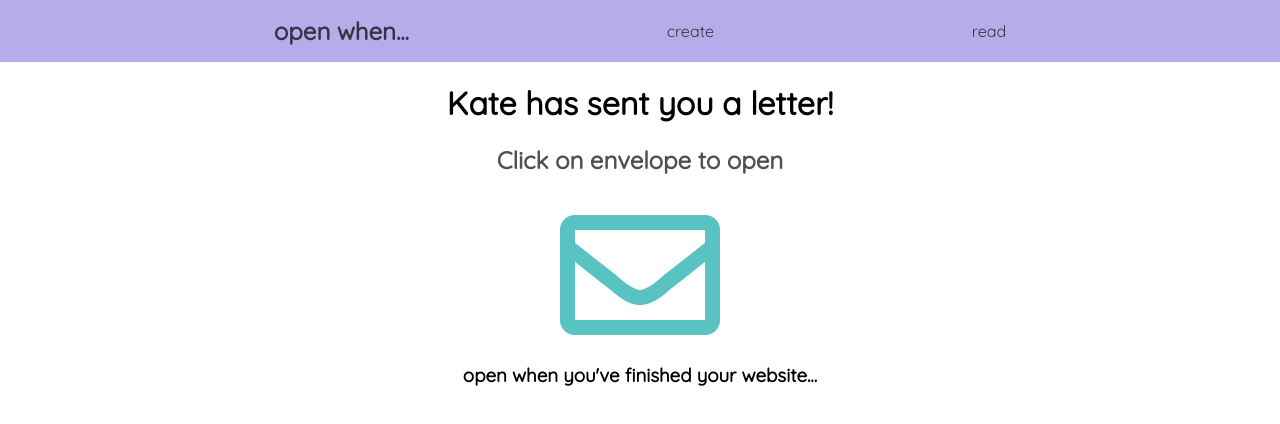
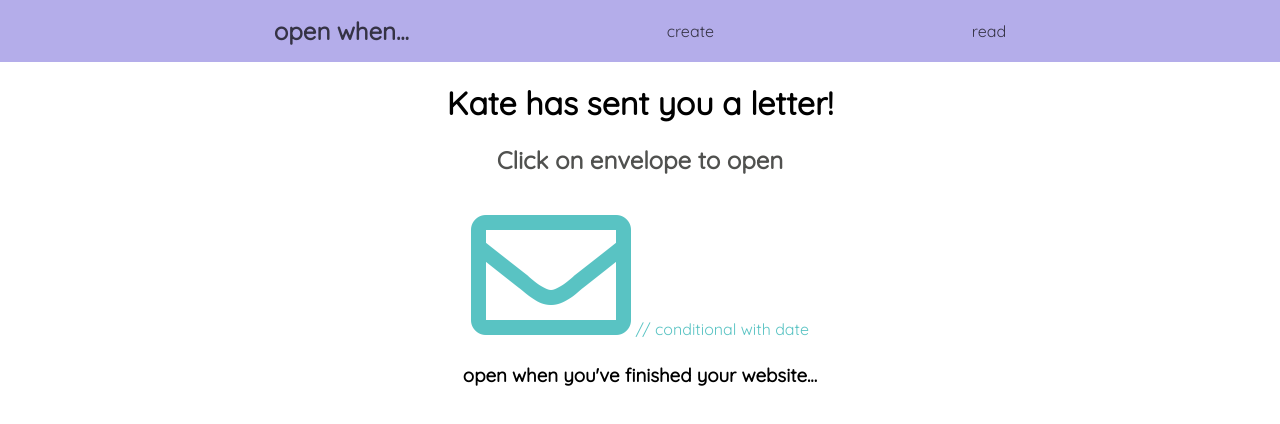
Before and after one commit to jimenezatmit/weblab-openwhen, a React app: page /read in a window 1280 px wide. Shown: the top 424 px of the page. Built offline with nearby package versions, Linux system fonts and the light colour scheme; no server answers; the HTML template or start-up script is replaced by a standard one.

Commit message:
notes from meeting

```diff
--- a/client/src/components/App.js
+++ b/client/src/components/App.js
@@ -54,6 +54,7 @@ class App extends Component {
   render() {
     return (
       <>
+        {/* put in div and fixed height */}
         <NavBar />
         <Router>
           {/* <Skeleton
--- a/client/src/components/modules/Letter.js
+++ b/client/src/components/modules/Letter.js
@@ -23,6 +23,7 @@ class Letter extends Component {
       recipient_email: "",
       sender_name: "",
       prompt: "",
+      //has sent
     };
   }
 
@@ -41,11 +42,15 @@ class Letter extends Component {
   handleSubmit = (event) => {
     event.preventDefault();
     console.log(this.state);
+
+    const body = { parent: this.props.letterID, content: value }; //fields that we would save into api
+    post("/api/letter", body);
+
     // this.props.onSubmit && this.props.onSubmit(this.state.value);
     this.setState({
       open_date: "",
       message: "",
-      _id: "",
+      // _id: "",
       recipient_email: "",
       sender_name: "",
       prompt: "",
--- a/client/src/components/pages/Create.js
+++ b/client/src/components/pages/Create.js
@@ -19,12 +19,13 @@ class Create extends Component {
 
   // this gets called when the user pushes "add another!", so their
   // letters get stored in the letter package right away
-  addNewLetter = (letterObj) => {
-    this.setState({
-      letters: this.state.letters.concat(letterObj),
-    });
-    console.log(this.state.letters);
-  };
+  // not relevant unless displaying letters
+  // addNewLetter = (letterObj) => {
+  //   this.setState({
+  //     letters: this.state.letters.concat(letterObj),
+  //   });
+  //   console.log(this.state.letters);
+  // };
 
   render() {
     return (
@@ -34,6 +35,7 @@ class Create extends Component {
           enter the fields below to write letters to send to your recipient!
         </div>
         <NewLetter addNewLetter={this.addNewLetter} />
+        {/* add state, number of forms showing, add 1 to number of forms showing with every button, using .map */}
       </>
     );
   }
--- a/client/src/components/pages/Read.js
+++ b/client/src/components/pages/Read.js
@@ -1,15 +1,12 @@
 import React, { Component } from "react";
-import {Link} from "@reach/router";
-import {Router} from "@reach/router";
+import { Link } from "@reach/router";
+import { Router } from "@reach/router";
 import { navigate } from "@reach/router";
-
 
 import "../../utilities.css";
 import "./Read.css";
 // import { FontAwesomeIcon } from '@fortawesome/react-fontawesome'
 // import { faEnvelope } from '@fortawesome/free-solid-svg-icons'
-
-
 
 class Read extends Component {
   constructor(props) {
@@ -18,15 +15,19 @@ class Read extends Component {
 
   render() {
     return (
-
       <>
-      <link rel="stylesheet" href="https://use.fontawesome.com/releases/v5.12.1/css/all.css" crossorigin="anonymous"></link>
-        <h1 className = "u-textCenter"> Kate has sent you a letter!</h1>
-        <h2 className = "Read-instruction"> Click on envelope to open </h2>
-        <div className = "Read-envelopeCentered Read-envelopeBlue">
-            <i onClick={() => navigate("/letter/")} className="far fa-envelope fa-10x "></i>
+        <link
+          rel="stylesheet"
+          href="https://use.fontawesome.com/releases/v5.12.1/css/all.css"
+          crossorigin="anonymous"
+        ></link>
+        <h1 className="u-textCenter"> Kate has sent you a letter!</h1>
+        <h2 className="Read-instruction"> Click on envelope to open </h2>
+        <div className="Read-envelopeCentered Read-envelopeBlue">
+          <i onClick={() => navigate("/letter/")} className="far fa-envelope fa-10x "></i> //
+          conditional with date
         </div>
-        <h3 className = "Read-prompt"> open when you've finished your website... </h3>
+        <h3 className="Read-prompt"> open when you've finished your website... </h3>
       </>
     );
   }
```
Also changed, not shown: 1 other file (tests, documents, lock files or other folders).
